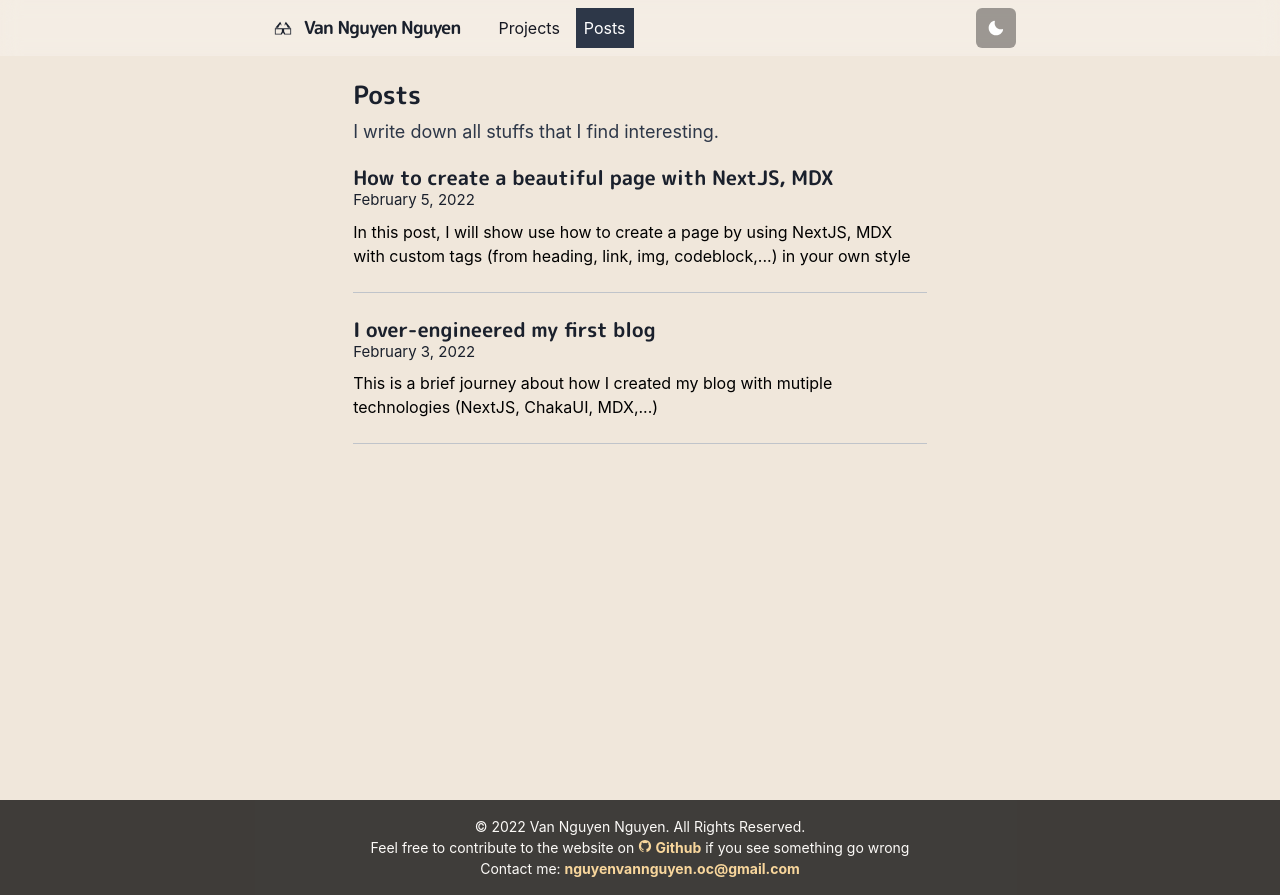
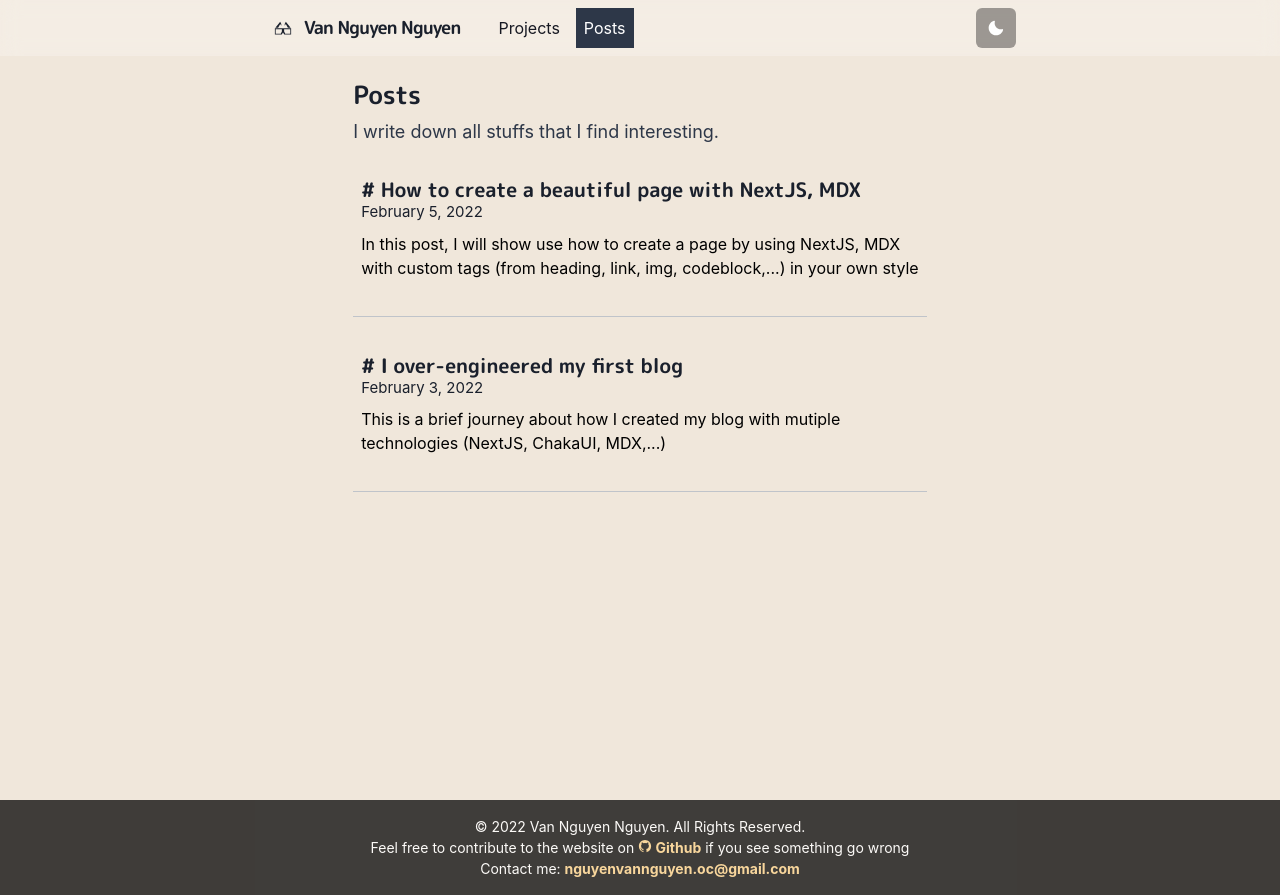
Before and after one commit to hades42/vannguyen-dev, a Next.js app: page /posts in a window 1280 px wide. Built offline with nearby package versions, Linux system fonts and the light colour scheme.

Commit message:
Add hover effect

```diff
--- a/components/SinglePost.js
+++ b/components/SinglePost.js
@@ -11,10 +11,22 @@ import Date from '../components/Date';
 const SinglePost = ({ post }) => {
   return (
     <>
-      <LinkBox as="article" cursor="pointer" mb={3}>
+      <LinkBox
+        _hover={{
+          background: useColorModeValue(
+            'rgba(228, 229, 237, 0.7)',
+            'rgb(48, 53, 82)'
+          ),
+          borderRadius: '8px',
+        }}
+        paddingY="3"
+        paddingX="2"
+        as="article"
+        cursor="pointer"
+      >
         <Heading as="h3" fontSize="20px">
           <NextLink href={`/posts/${post.id}`} passHref>
-            <LinkOverlay>{post.title}</LinkOverlay>
+            <LinkOverlay># {post.title}</LinkOverlay>
           </NextLink>
         </Heading>
         <Date dateString={post.date} />
```
